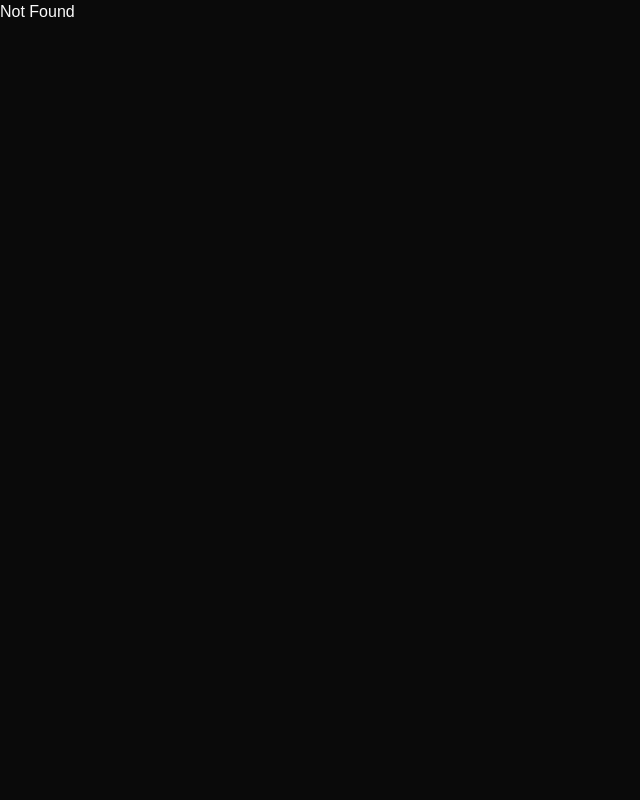
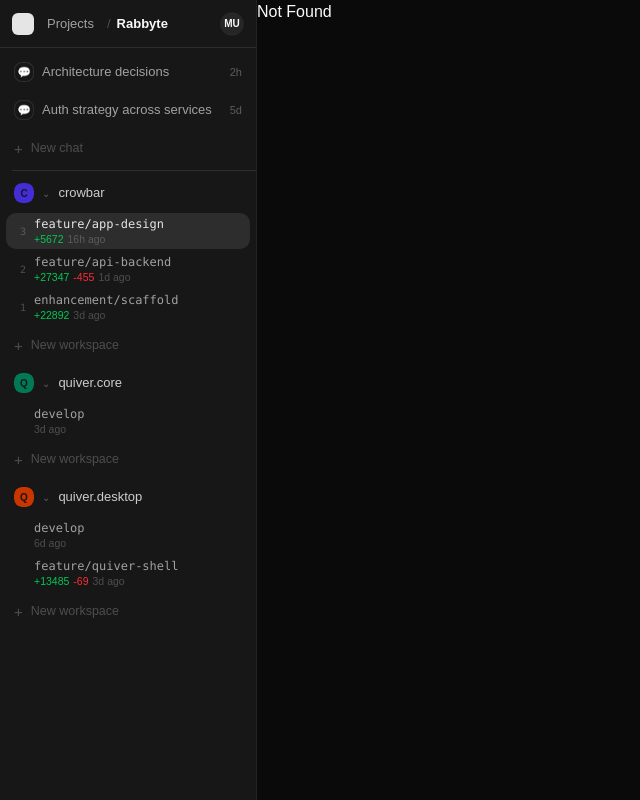
Before and after one commit to char2cs/crowbar, a React (Vite) app in the folder web/: page /#/workspaces/ws3/brainstorming in a window 1280 px wide. Shown: the whole page, without its empty margins (0-640 px from the left). Built offline with nearby package versions, Linux system fonts and the light colour scheme.

Commit message:
feat: root layout with persistent AppShell + Sidebar and URL-driven navigation

```diff
--- a/web/src/components/layout/Sidebar.tsx
+++ b/web/src/components/layout/Sidebar.tsx
@@ -36,7 +36,7 @@ export interface SidebarProps {
   onChatClick?: (id: string) => void
   onWorkspaceClick?: (repoId: string, workspaceId: string) => void
   onNewChat?: () => void
-  onNewWorkspace?: (repoId: string) => void
+  onNewWorkspace?: () => void
 }
 
 export function Sidebar({
@@ -88,7 +88,7 @@ export function Sidebar({
                   onClick={() => onWorkspaceClick?.(repo.id, ws.id)}
                 />
               ))}
-              <NewRow label="New workspace" onClick={() => onNewWorkspace?.(repo.id)} />
+              <NewRow label="New workspace" onClick={onNewWorkspace} />
             </div>
           ))}
         </div>
--- a/web/src/routes/__root.tsx
+++ b/web/src/routes/__root.tsx
@@ -1,5 +1,61 @@
-import { createRootRoute, Outlet } from '@tanstack/react-router'
+import { createRootRoute, Outlet, useNavigate, useRouterState } from '@tanstack/react-router'
+import { AppShell } from '@/components/layout/AppShell'
+import { Sidebar, type Repo, type ProjectChat } from '@/components/layout/Sidebar'
 
-export const Route = createRootRoute({
-  component: () => <Outlet />,
-})
+const MOCK_CHATS: ProjectChat[] = [
+  { id: 'c1', title: 'Architecture decisions', age: '2h' },
+  { id: 'c2', title: 'Auth strategy across services', age: '5d' },
+]
+
+const MOCK_REPOS: Repo[] = [
+  {
+    id: 'crowbar', name: 'crowbar', avatarLabel: 'C', avatarColor: 'bg-indigo-700',
+    workspaces: [
+      { id: 'ws3', num: 3, branch: 'feature/app-design', added: 5672, age: '16h ago' },
+      { id: 'ws2', num: 2, branch: 'feature/api-backend', added: 27347, deleted: 455, age: '1d ago' },
+      { id: 'ws1', num: 1, branch: 'enhancement/scaffold', added: 22892, age: '3d ago' },
+    ],
+  },
+  {
+    id: 'quiver-core', name: 'quiver.core', avatarLabel: 'Q', avatarColor: 'bg-emerald-700',
+    workspaces: [{ id: 'qc1', branch: 'develop', age: '3d ago' }],
+  },
+  {
+    id: 'quiver-desktop', name: 'quiver.desktop', avatarLabel: 'Q', avatarColor: 'bg-orange-700',
+    workspaces: [
+      { id: 'qd1', branch: 'develop', age: '6d ago' },
+      { id: 'qd2', branch: 'feature/quiver-shell', added: 13485, deleted: 69, age: '3d ago' },
+    ],
+  },
+]
+
+function RootLayout() {
+  const navigate = useNavigate()
+  const pathname = useRouterState({ select: s => s.location.pathname })
+
+  const activeWorkspaceId = pathname.match(/\/workspaces\/([^/]+)/)?.[1]
+  const activeChatId = pathname.match(/\/chat\/([^/]+)/)?.[1]
+
+  return (
+    <AppShell
+      sidebar={
+        <Sidebar
+          projectName="Rabbyte"
+          userInitials="MU"
+          chats={MOCK_CHATS}
+          repos={MOCK_REPOS}
+          activeChatId={activeChatId}
+          activeWorkspaceId={activeWorkspaceId}
+          onChatClick={(id) => navigate({ to: '/chat/$chatId', params: { chatId: id } })}
+          onWorkspaceClick={(_, wsId) => navigate({ to: '/workspaces/$wsId', params: { wsId } })}
+          onNewChat={() => navigate({ to: '/chat/$chatId', params: { chatId: 'new' } })}
+          onNewWorkspace={() => navigate({ to: '/workspaces/new' })}
+        />
+      }
+    >
+      <Outlet />
+    </AppShell>
+  )
+}
+
+export const Route = createRootRoute({ component: RootLayout })
```
